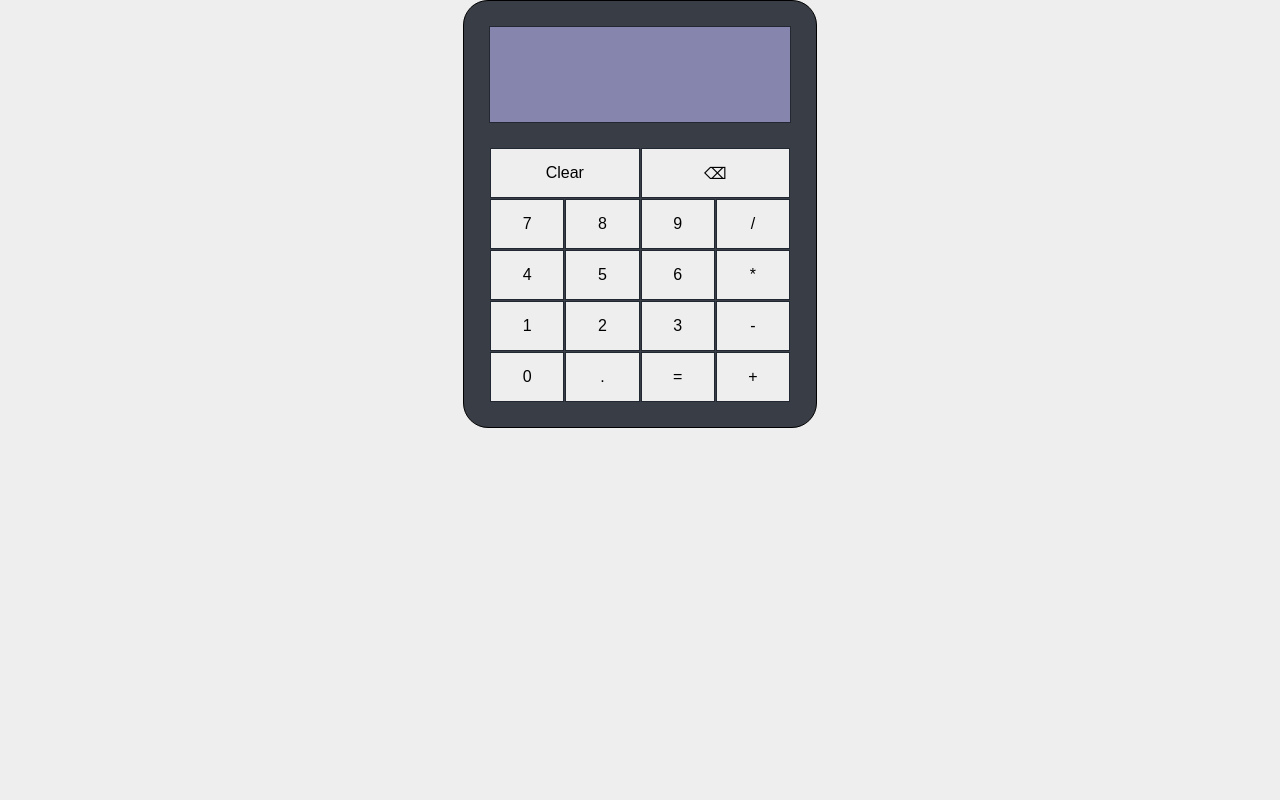
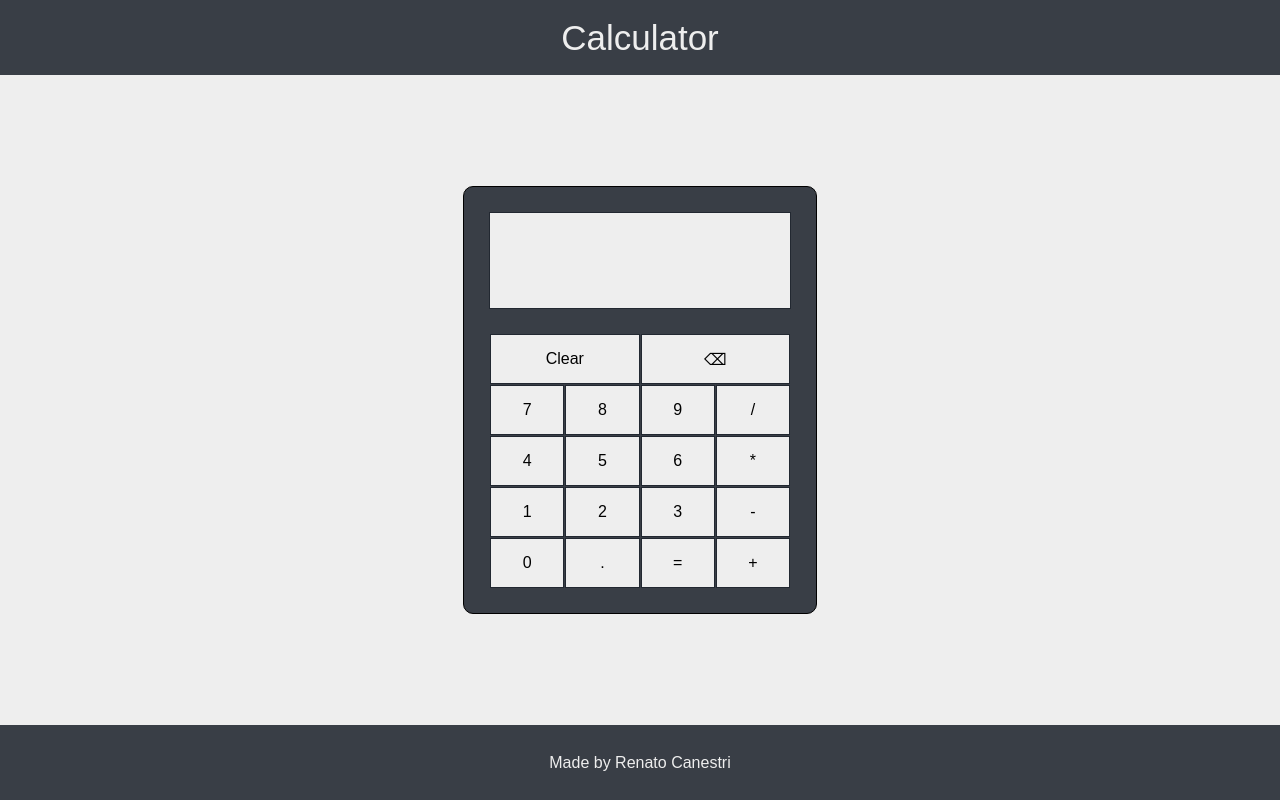
Before and after one commit to renatocanestri/project-calculator, a plain HTML site: page index.html in a window 1280 px wide. Drawn offline with Linux system fonts and the light colour scheme.

Commit message:
Update the calculator style

```diff
--- a/index.html
+++ b/index.html
@@ -8,6 +8,7 @@
 	</head>
 
 	<body>
+		<div class='header'>Calculator</div>
 		<div class='container'>
 			<div class='display'>
 				<div class='displayHistoric'></div>
@@ -47,5 +48,6 @@
 				</div>
 			</div>
 		</div>
+		<div class='footer'>Made by Renato Canestri</div>
 	</body>
 </html>
--- a/styles.css
+++ b/styles.css
@@ -5,8 +5,28 @@ body {
 	box-sizing: border-box;
 	margin: 0;
 	padding: 0;
+	height: 100vh;
 	display: flex;
 	justify-content: center;
+	display: flex;
+	flex-direction: column;
+	align-items: center;
+	justify-content: space-between;
+}
+
+.header,
+.footer {
+	display: flex;
+	justify-content: center;
+	align-items: center;
+	width: 100%;
+	height: 75px;
+	background-color: #393E46;
+	color: #EEEEEE;
+}
+
+.header {
+	font-size: 35px;
 }
 
 .container {
@@ -17,12 +37,13 @@ body {
 	width: auto;
 	height: auto;
 	background-color: #393E46;
-	border-radius: 25px;
+	border-radius: 10px;
 	border: 1px solid black;
 }
 
 .display {
-	background-color: #8585ad;
+	/*background-color: #8585ad;*/
+	background-color: #EEEEEE;
 	width: 300px;
 	height: 95px;
 	margin: 25px;
```
